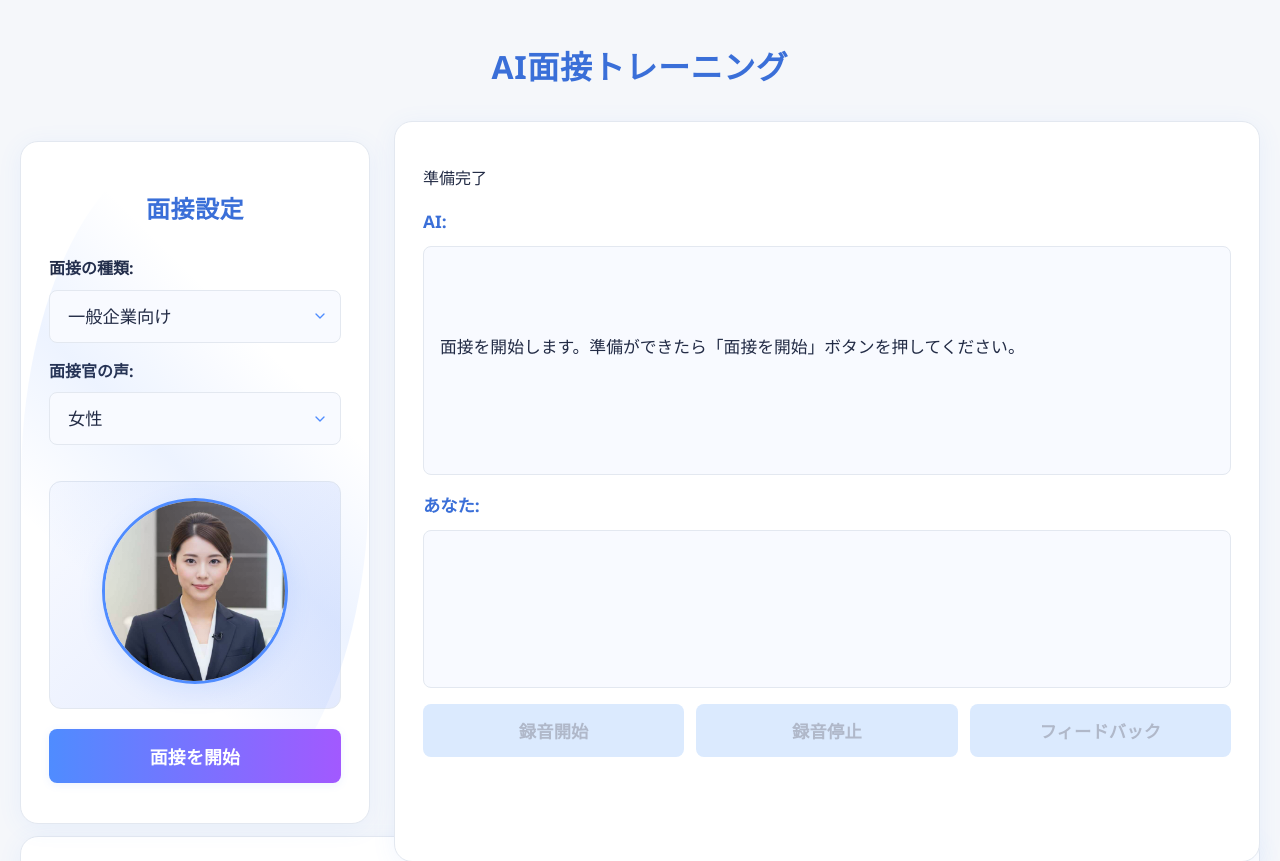
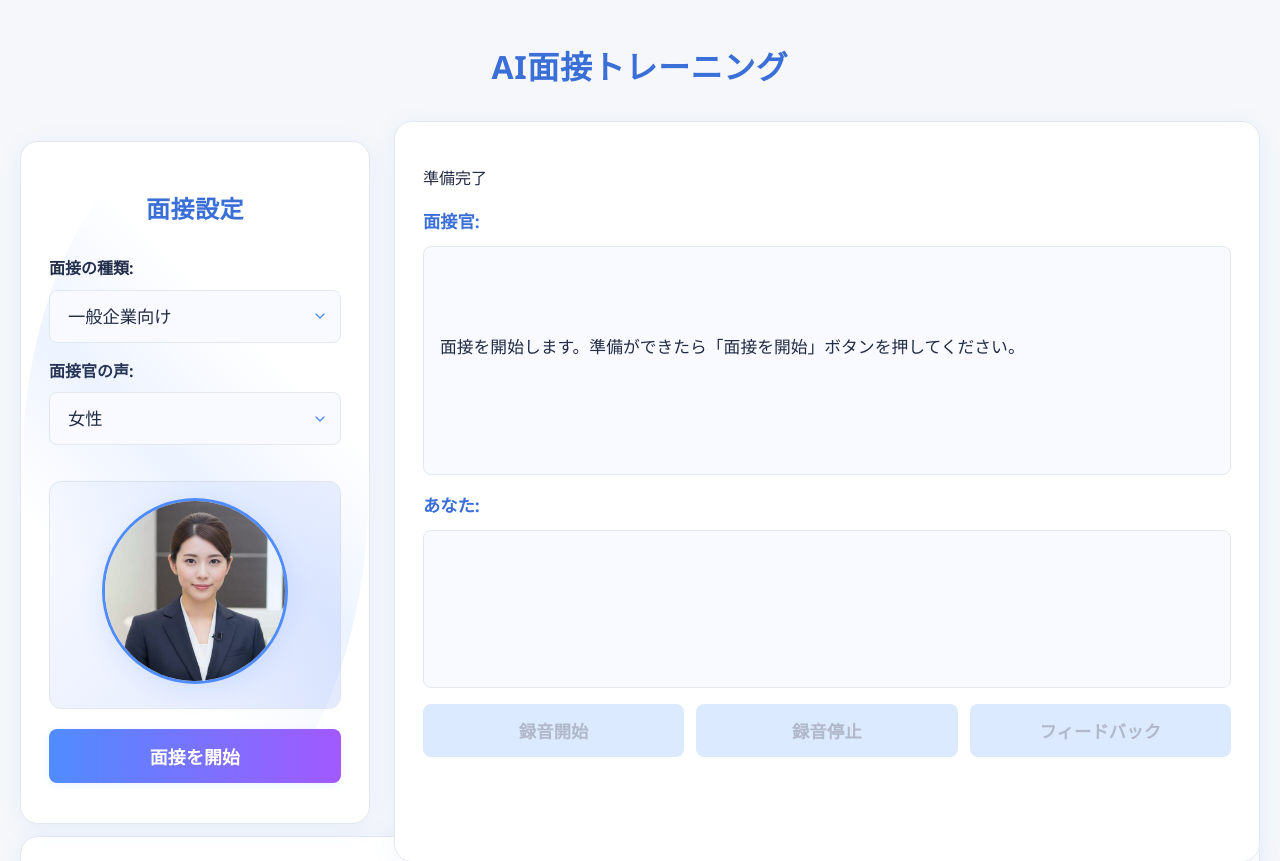
Before and after one commit to hyoudou-hirokazu/ai-mensetu, a Flask app: page / in a window 1280 px wide. Shown: the top 861 px of the page. Run offline with Flask 3, Linux system fonts and the light colour scheme; parts of the project's set-up code (start-up, migrations or seed data) failed here and were passed over.

Commit message:
面接官のラベルを日本語に変更し、初期メッセージを更新しました。

```diff
--- a/templates/index.html
+++ b/templates/index.html
@@ -46,7 +46,7 @@
                     </div>
 
                     <div class="ai-response-area">
-                        <p class="label">AI:</p>
+                        <p class="label">面接官:</p>
                         <div id="ai-response" class="response-box">
                             <p id="ai-message">面接を開始します。準備ができたら「面接を開始」ボタンを押してください。</p>
                             <audio id="ai-audio" controls style="display: none;"></audio>
```
